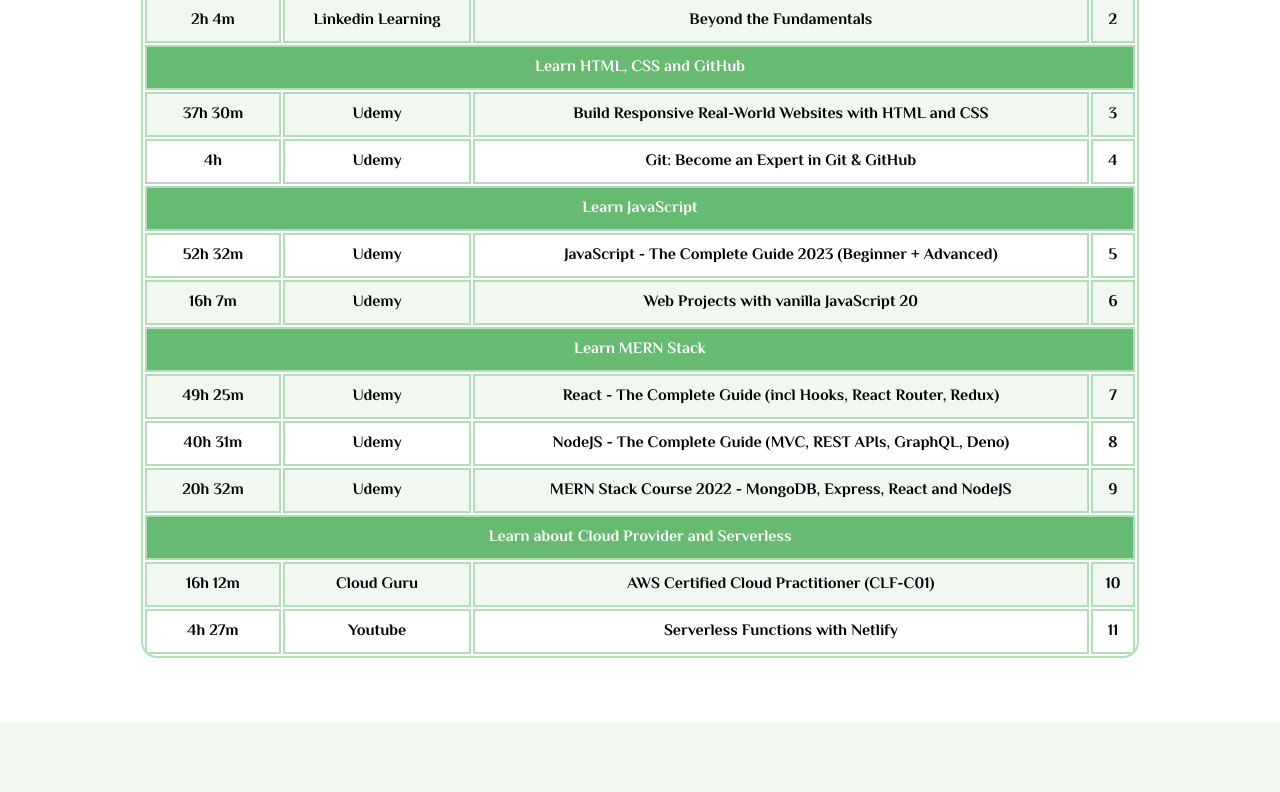
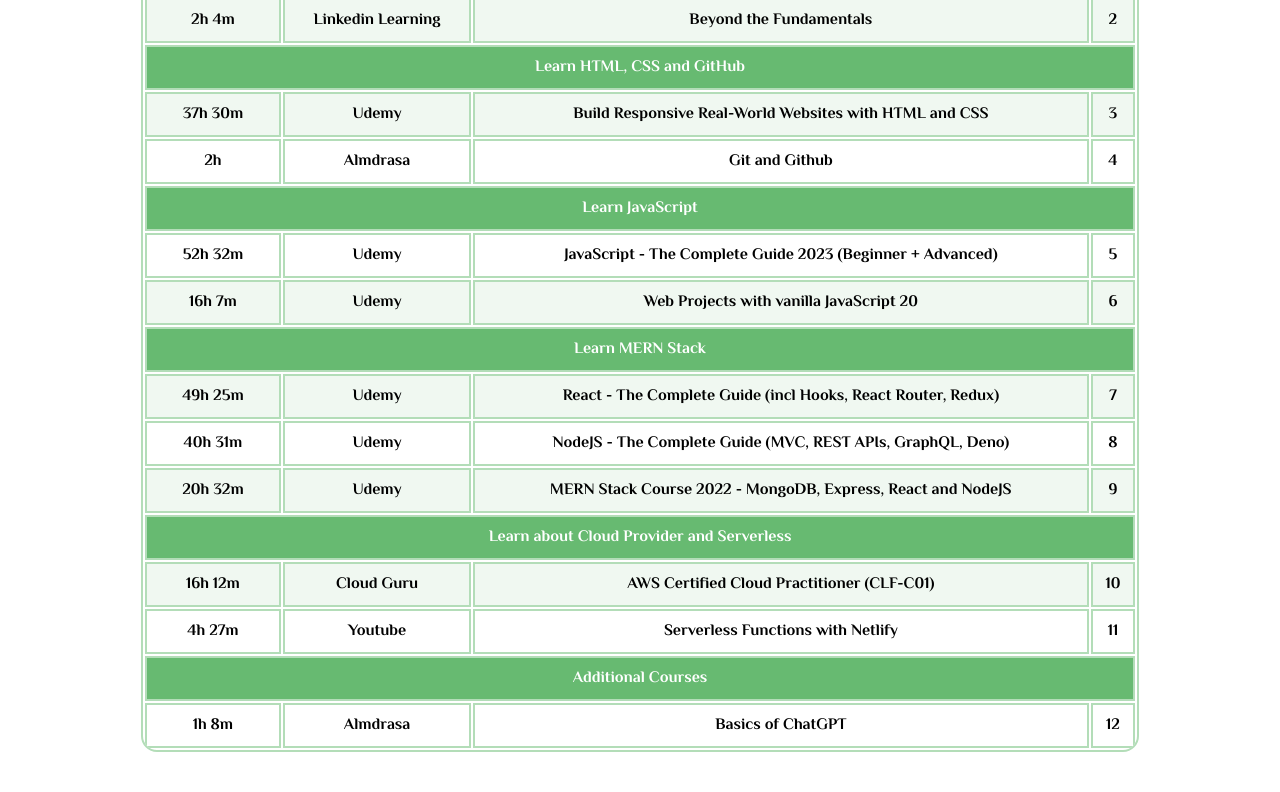
Before and after one commit to KalbonyanElmarsos/AlbonyanWebsite, a React (Create React App) app: page / in a window 1280 px wide. Shown: the part 1820-2612 px from the top of the page. Built offline with nearby package versions, Linux system fonts and the light colour scheme.

Commit message:
adding chatgpt and update github of almadrasa

```diff
--- a/src/component/subject/Subject.jsx
+++ b/src/component/subject/Subject.jsx
@@ -58,10 +58,10 @@
           />
           <TrCourse
             number="4"
-            link="https://www.udemy.com/course/git-expert-4-hours/"
-            name="Git: Become an Expert in Git & GitHub"
-            platFrom="Udemy"
-            hours="4h"
+            link="https://almdrasa.com/tracks/programming-foundations/courses/git-github/"
+            name="Git and Github"
+            platFrom="Almdrasa"
+            hours="2h"
           />
 
           {/* js */}
@@ -125,6 +125,16 @@
             platFrom="Youtube"
             hours="4h 27m"
           />
+               {/* chat-gpt */}
+           <TrTitle title="Additional Courses" />
+            <TrCourse
+            number="12"
+            link="https://almdrasa.com/tracks/ai/courses/chatgpt"
+            name="Basics of ChatGPT"
+            platFrom="Almdrasa"
+            hours="1h 8m"
+          />
+
           {/* </>
           ) : (
             ""
```
